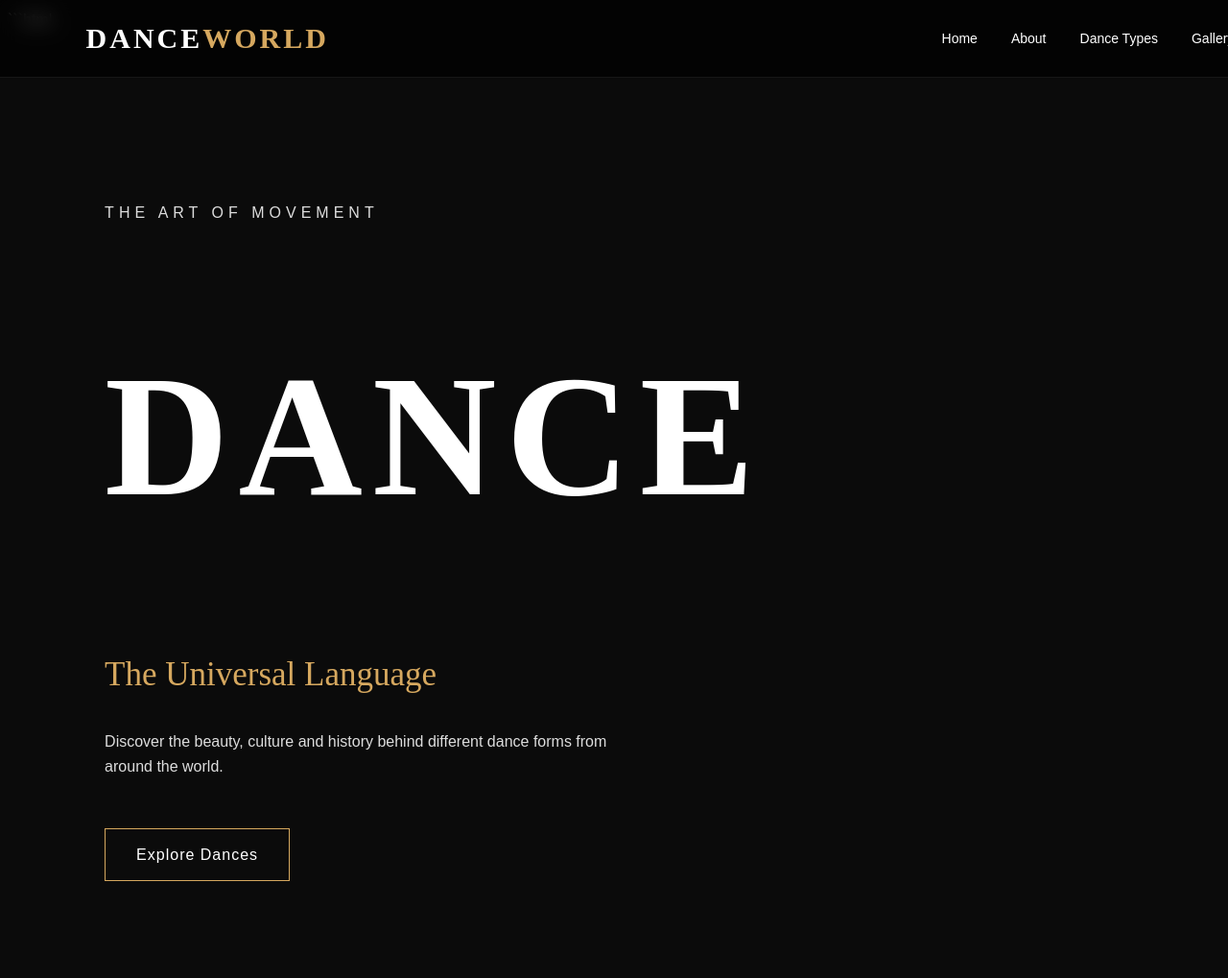
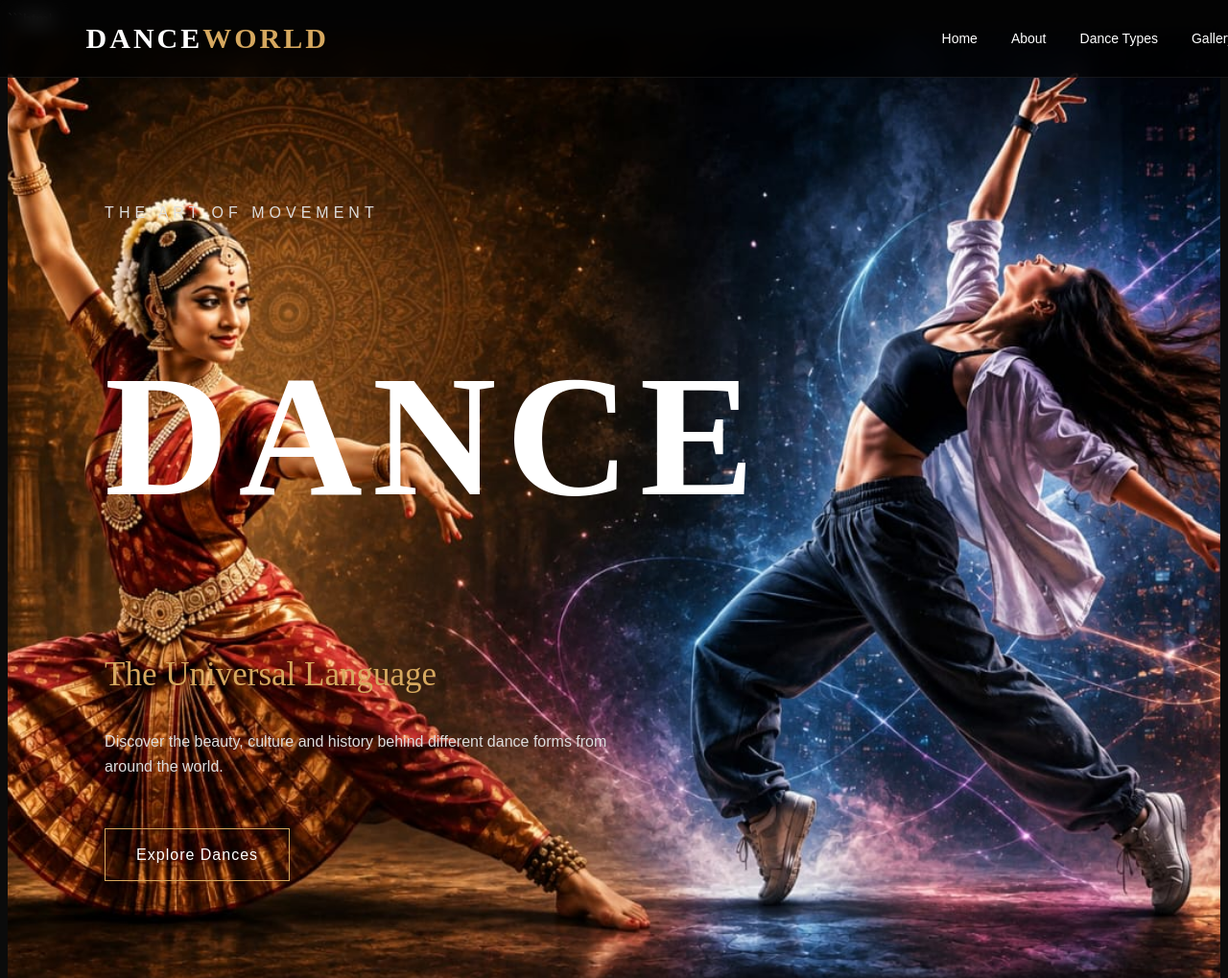
Before and after one commit to meghanakayala04-byte/dance-world, a plain HTML site: page index.html in a window 1280 px wide. Shown: the top 1019 px of the page at 96% size. Drawn offline with Linux system fonts and the light colour scheme.

Commit message:
Update style.css

```diff
--- a/style.css
+++ b/style.css
@@ -140,7 +140,7 @@ a {
 
     position: relative;
 
-    background: url("images/hero.jpg");
+    background: url("images/hero.jpeg");
 
     background-size: cover;
 
```
